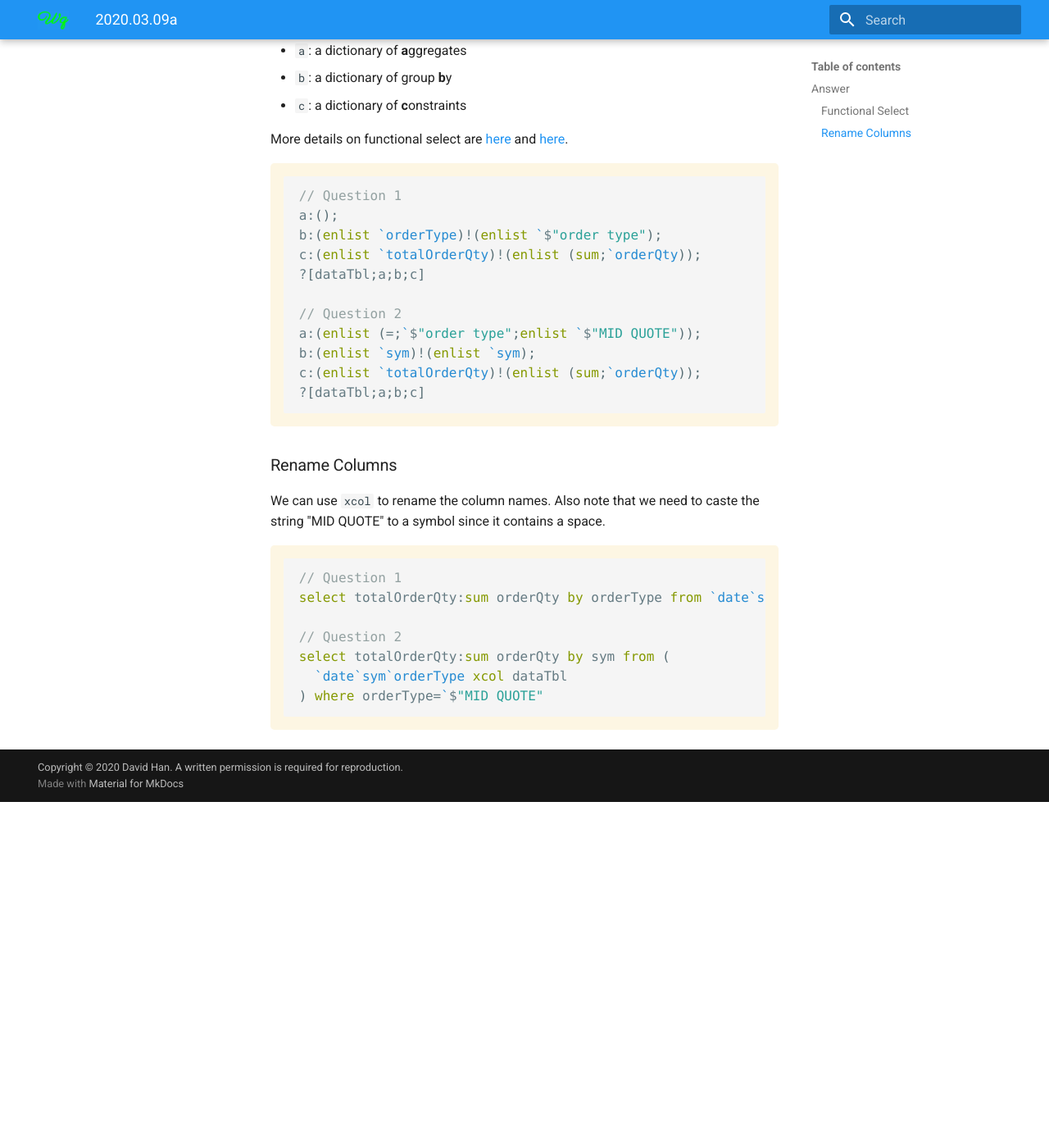
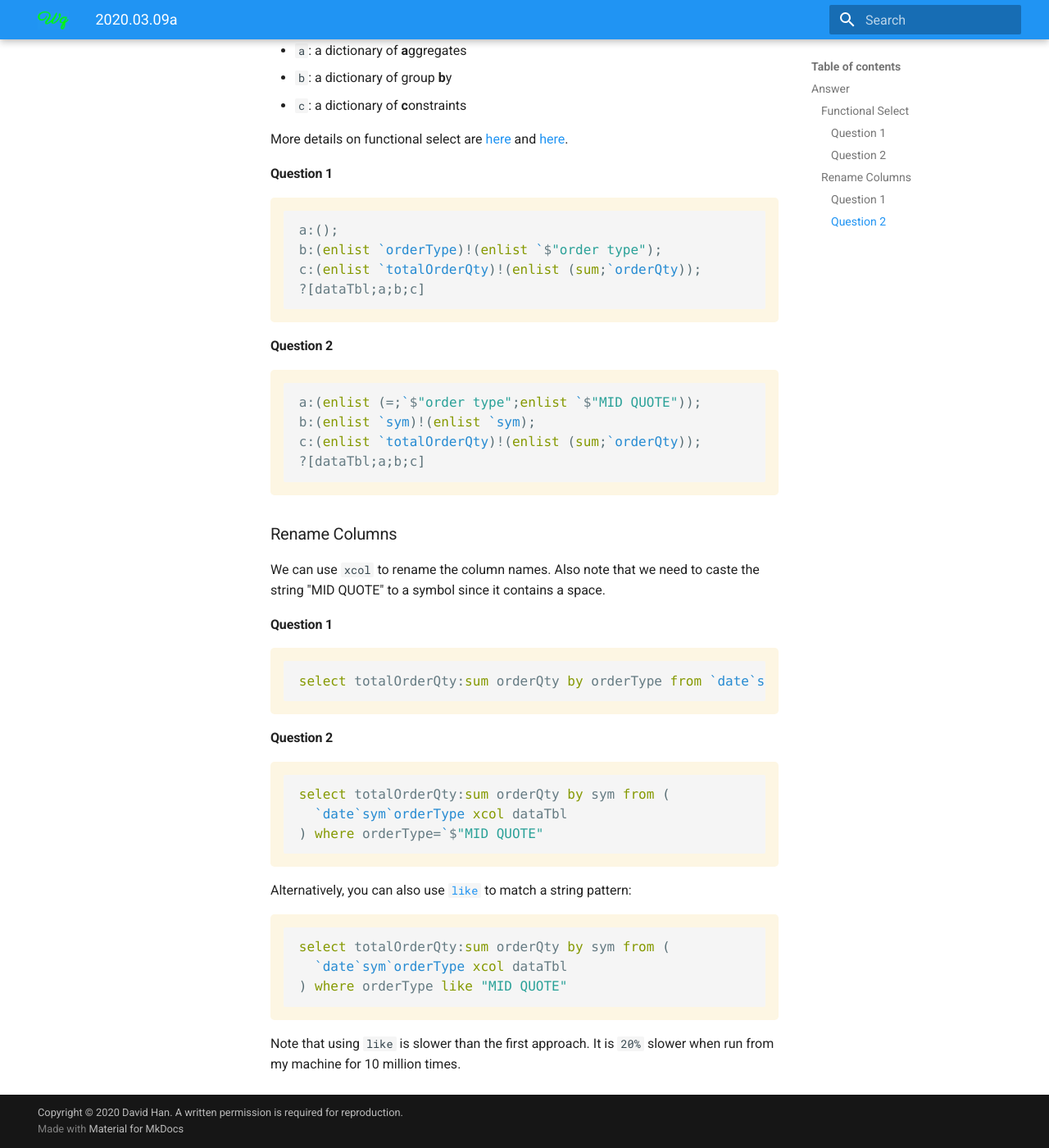
Before and after one commit to dpkwhan/weeklyq, an MkDocs documentation site: the page built from docs/2020/2020.03.09a.md, in a window 1280 px wide and 1400 px high, scrolled down 460 px. Shown: the whole window at 82% size. Built offline with MkDocs 1.6.1 and Material for MkDocs 9.7.7, drawn with Linux system fonts in a browser that asks for light colours; nearby versions of some CDN libraries; comment, search, counter and statistics services are not loaded; before the commit the page ends 1438 px from its top, so only the background shows below that.

Commit message:
Update the answer

````diff
--- a/docs/2020/2020.03.09a.md
+++ b/docs/2020/2020.03.09a.md
@@ -11,14 +11,16 @@ The basic syntax of functional select is ``?[t;a;b;c]`` where:
 
 More details on functional select are [here][functional_forms] and [here][functional_sql].
 
+#### Question 1
 ```q
-// Question 1
 a:();
 b:(enlist `orderType)!(enlist `$"order type");
 c:(enlist `totalOrderQty)!(enlist (sum;`orderQty));
 ?[dataTbl;a;b;c]
+```
 
-// Question 2
+#### Question 2
+```q
 a:(enlist (=;`$"order type";enlist `$"MID QUOTE"));
 b:(enlist `sym)!(enlist `sym);
 c:(enlist `totalOrderQty)!(enlist (sum;`orderQty));
@@ -28,15 +30,26 @@ c:(enlist `totalOrderQty)!(enlist (sum;`orderQty));
 ### Rename Columns
 We can use ``xcol`` to rename the column names. Also note that we need to caste the string "MID QUOTE" to a symbol since it contains a space.
 
+#### Question 1
 ```q
-// Question 1
 select totalOrderQty:sum orderQty by orderType from `date`sym`orderType xcol dataTbl
+```
 
-// Question 2
+#### Question 2
+```q
 select totalOrderQty:sum orderQty by sym from (
   `date`sym`orderType xcol dataTbl
 ) where orderType=`$"MID QUOTE"
 ```
 
+Alternatively, you can also use [``like``][like] to match a string pattern:
+```q
+select totalOrderQty:sum orderQty by sym from (
+  `date`sym`orderType xcol dataTbl
+) where orderType like "MID QUOTE"
+```
+Note that using ``like`` is slower than the first approach. It is ``20%`` slower when run from my machine for 10 million times.
+
 [functional_forms]: https://code.kx.com/q4m3/9_Queries_q-sql/#912-functional-forms
 [functional_sql]: https://code.kx.com/q/basics/funsql/
+[like]: https://code.kx.com/q/ref/like/
````
Also changed, not shown: docs/2020/2020.03.09q.md (+0 -1 lines), docs/2020/2020.03.16.md (+0 -2 lines), docs/2020/2020.03.16a.md (+1 -1 lines).
